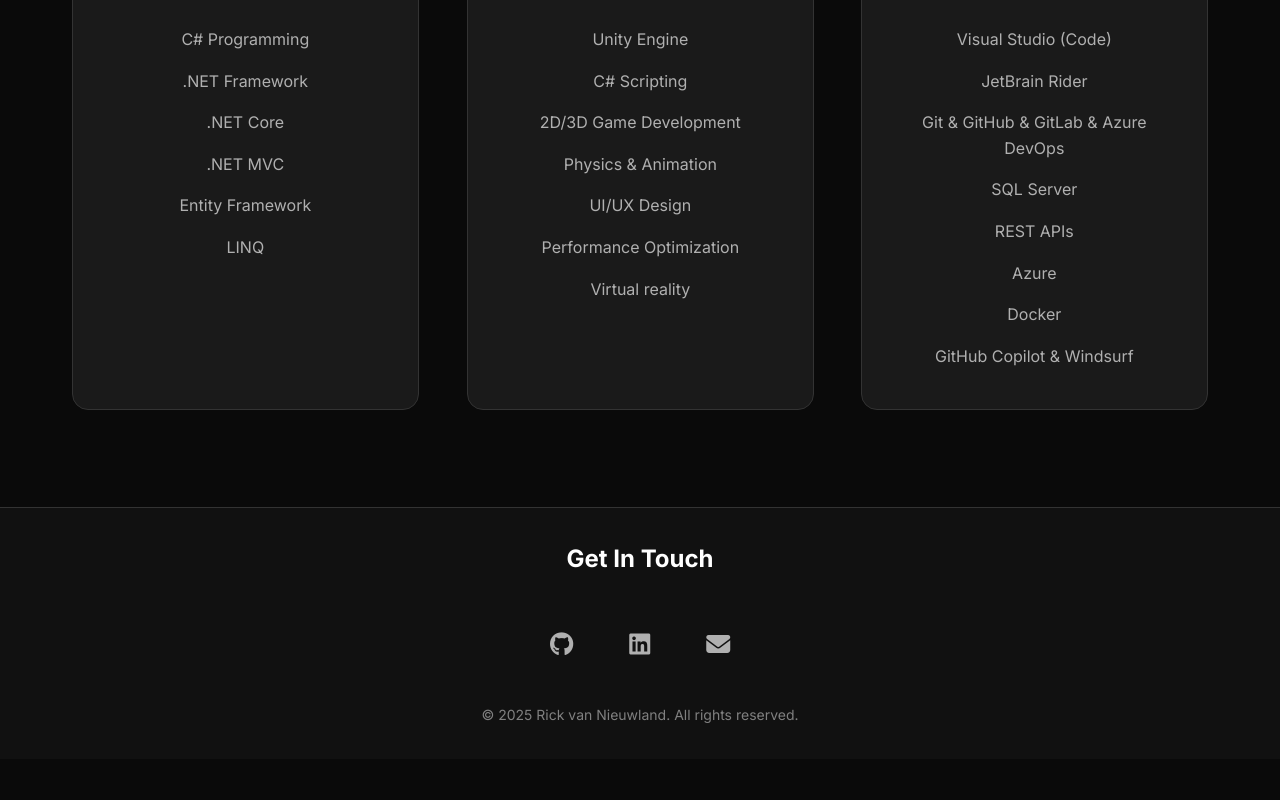
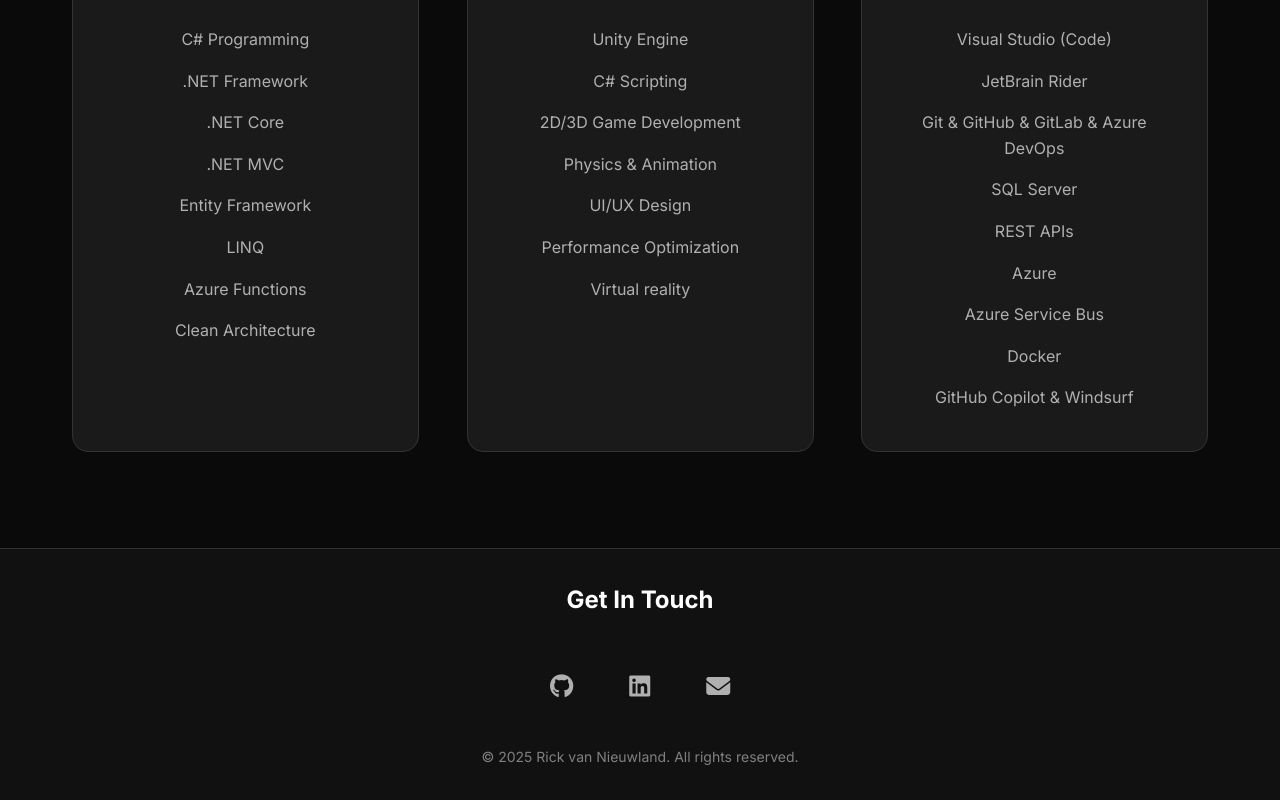
Before and after one commit to rick2909/rick2909.github.io, a Vue app: page / in a window 1280 px wide. Shown: the part 4313-5113 px from the top of the page. Before the commit the page ends 5072 px from the top, so only its background shows below. Built offline with nearby package versions, Linux system fonts and the light colour scheme.

Commit message:
Update skills

```diff
--- a/src/App.vue
+++ b/src/App.vue
@@ -117,6 +117,8 @@
               <li>.NET MVC</li>
               <li>Entity Framework</li>
               <li>LINQ</li>
+              <li>Azure Functions</li>
+              <li>Clean Architecture</li>
             </ul>
           </div>
           <div class="skill-category">
@@ -140,6 +142,7 @@
               <li>SQL Server</li>
               <li>REST APIs</li>
               <li>Azure</li>
+              <li>Azure Service Bus</li>
               <li>Docker</li>
               <li>GitHub Copilot & Windsurf</li>
             </ul>
```
